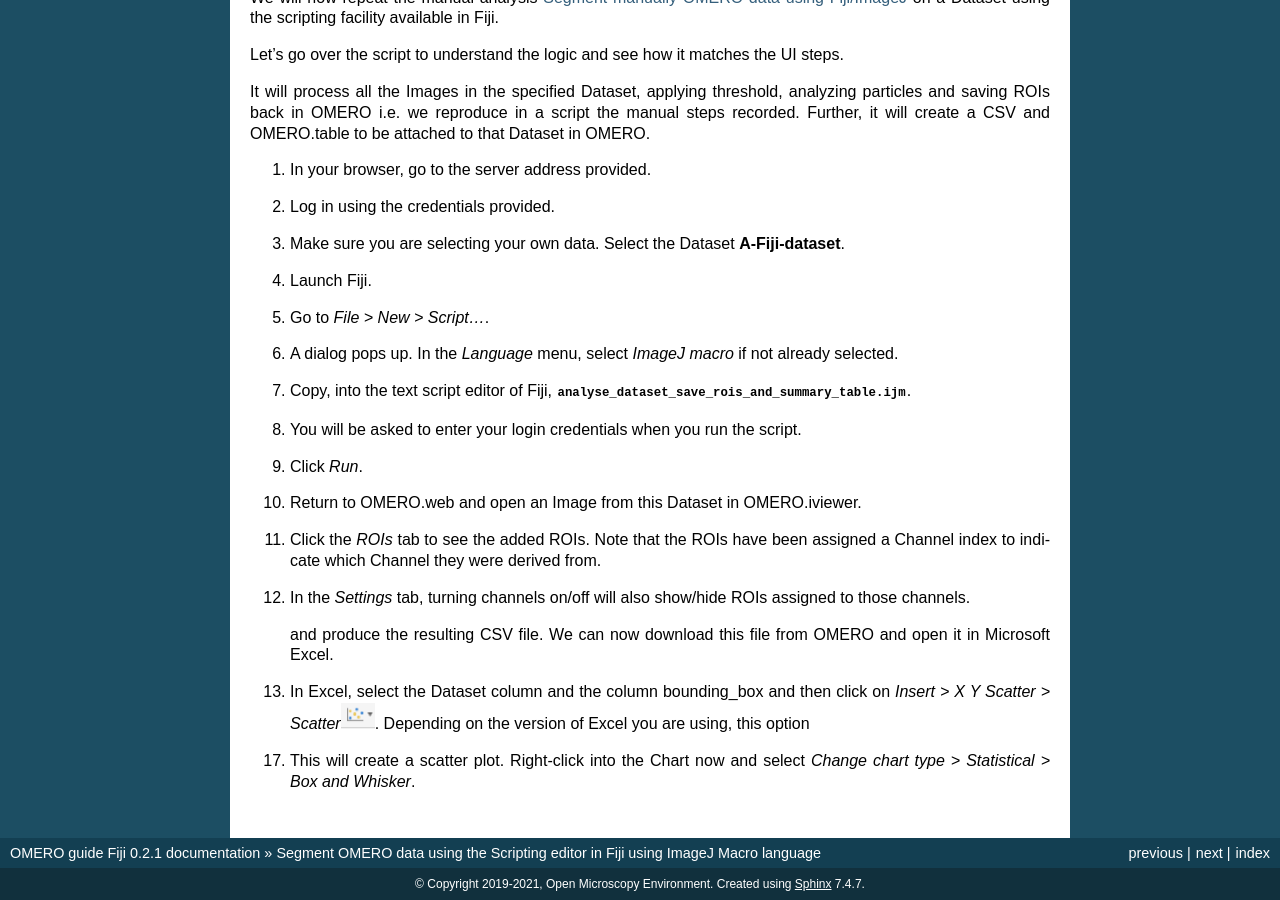
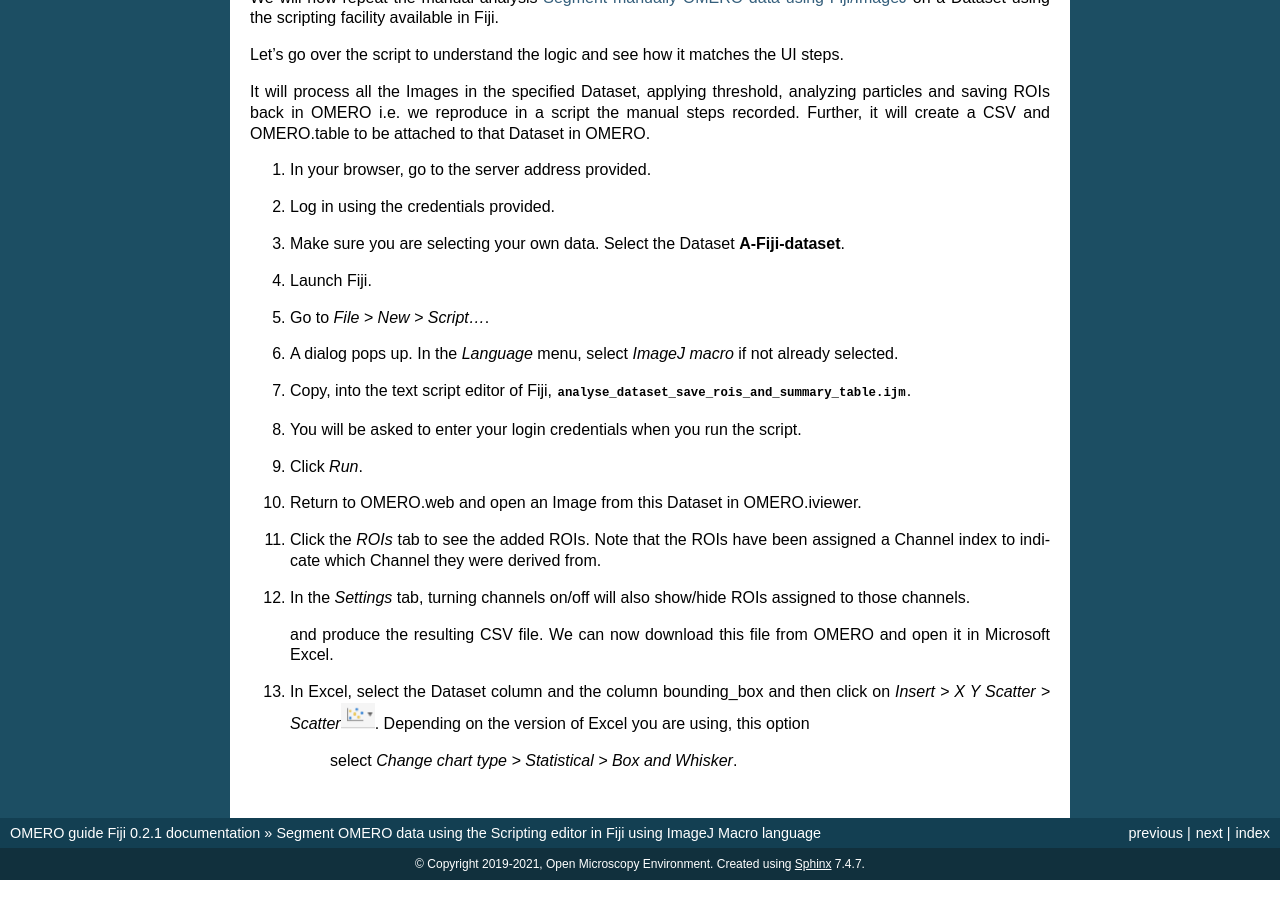
Before and after one commit to ome/omero-guide-fiji, a Sphinx documentation site: the page built from docs/threshold_scripting_macro_language.rst, in a window 1280 px wide and 900 px high, scrolled down 927 px. Built offline with Sphinx 7.4.7, drawn with Linux system fonts in a browser that asks for light colours.

Commit message:
Update docs/threshold_scripting_macro_language.rst
Co-authored-by: pwalczysko <p.walczysko@dundee.ac.uk>

```diff
--- a/docs/threshold_scripting_macro_language.rst
+++ b/docs/threshold_scripting_macro_language.rst
@@ -101,7 +101,6 @@ that Dataset in OMERO.
 
 
 
-17. This will create a scatter plot. Right-click into the Chart now and
     select *Change chart type > Statistical > Box and Whisker*.
 
 
```
